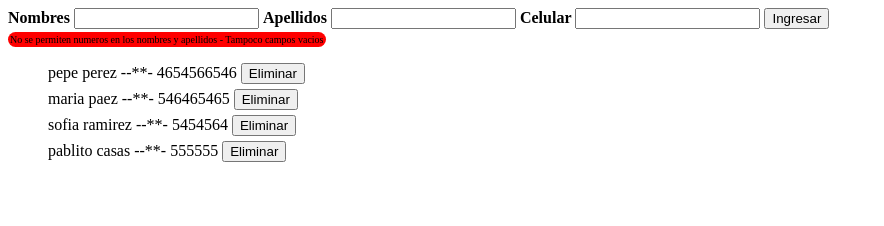
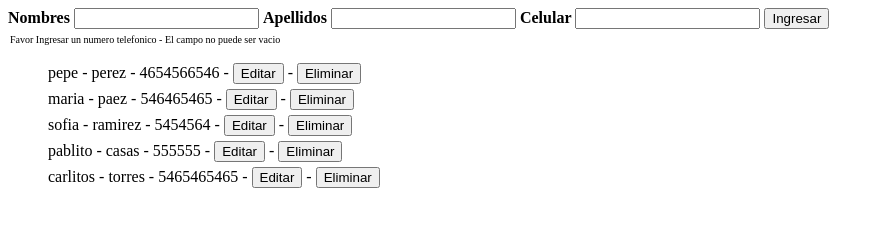
Before and after one commit to kensey1986/proyecto-crud, a plain HTML site: page index.html in a window 1280 px wide. Both pictures are taken after a click on the button "Ingresar". Shown: the whole page, without its empty margins (0-884 px from the left). Drawn offline with Linux system fonts and the light colour scheme.

Commit message:
parte-2-clase

```diff
--- a/index.css
+++ b/index.css
@@ -14,7 +14,16 @@ body div span {
     font-size: 10px;
     padding: 2px;
 }
+.editando{
+    background: gray;
+}
+.editando2{
+    background: none;
+}
+.btnAction1{
+    display: none;
+}
 
-.fondo{
-    background: red;
+.btnAction2{
+    display: inline-block;
 }
--- a/index.html
+++ b/index.html
@@ -9,16 +9,17 @@
 </head>
 <body>
     <div>
-        <form action="">
+        <form id="form" action="">
             <label for="nombres"> <strong>Nombres</strong> </label>
             <input  id="nombres" type="text">
             <label for="apellidos"> <strong>Apellidos</strong> </label>
             <input  id="apellidos" type="text">
             <label for="celular"> <strong>Celular</strong> </label>
             <input  id="celular" type="number">
-            <button  onclick="addClient()" type="button" >
+            <button id="btnAdd" onclick="addClient()" type="button" >
                 Ingresar
             </button>
+
         </form>
         <span id="error"></span>
     </div>
--- a/index.js
+++ b/index.js
@@ -10,96 +10,184 @@ const clientes = [
         id: 2,
         nombre: "maria",
         apellido: "paez",
-        celular:    546465465,
+        celular: 546465465,
     },
     {
         id: 3,
         nombre: "sofia",
         apellido: "ramirez",
-        celular:    5454564,
+        celular: 5454564,
     },
     {
         id: 4,
         nombre: "pablito",
         apellido: "casas",
-        celular:  555555,
+        celular: 555555,
+    },
+    {
+        id: 5,
+        nombre: 'carlitos',
+        apellido: ' torres',
+        celular: 5465465465
+
     }
 ]
 
-function list (data) {
+function list(data) {
     let nuevoNodo;
-    let botonEliminar
     data.forEach(element => {
         nuevoNodo = document.createElement("li");
-        nuevoNodo.innerHTML= `${element.nombre}  ${element.apellido} --**- ${element.celular} <button id=${element.id} onclick="deleteItem(${element.id})">Eliminar</button>`;
+        nuevoNodo.innerHTML = `${element.nombre} - ${element.apellido} - ${element.celular} - <button  name=${element.id} onclick="editItem(${element.id})">Editar</button> - <button name=${element.id} onclick="deleteItem(${element.id})">Eliminar</button>`;
+        nuevoNodo.setAttribute("id", `${element.id}`)
         document.getElementById('list').appendChild(nuevoNodo);
+    });
+    const nodoPadreListadohijos = document.getElementById("list");
 
-    });
+    console.log('====================================');
+    console.log(nodoPadreListadohijos.childNodes.length);
+    console.log('====================================');
+
 }
 
-list (clientes);
+list(clientes);
 
 // agrego clientes
 
-function addClient(){
+function addClient() {
     let inputNombres = document.getElementById("nombres");
     let inputApellidos = document.getElementById("apellidos");
     let inputCelular = document.getElementById("celular");
-    // const estado = true;
+    const id = Math.floor(Math.random() * (1000 - 1)) + 1;
 
-    const resp = validateData([ inputNombres, inputApellidos, inputCelular ]);
-    if(!resp){
+    let resp1 = valiateString(inputApellidos);
+    let resp2 = valiateString(inputNombres);
+    let resp3 = validateNumber(inputCelular);
+    // console.log(!resp3, !resp2, !resp1);
+    if (!resp1 && !resp2 && !resp3) {
+
         clientes.push({
+            id,
             nombre: inputNombres.value,
             apellido: inputApellidos.value,
+            celular: inputCelular.valueAsNumber
         })
+
         let nuevoNodo = document.createElement("li");
-        nuevoNodo.innerHTML= `${inputNombres.value} ${inputApellidos.value} - ${inputCelular.valueAsNumber}`;
+        nuevoNodo.innerHTML = `${inputNombres.value} ${inputApellidos.value}  ${inputCelular.valueAsNumber} - <button  name=${id} onclick="editItem(${id})">Editar</button> - <button name=${id} onclick="deleteItem(${id})">Eliminar</button>`;
+        nuevoNodo.setAttribute("id", `${id}`)
         document.getElementById('list').appendChild(nuevoNodo);
+        inputNombres.value = '';
+        inputApellidos.value = '';
+        inputCelular.value = '';
+        document.getElementById("error").innerHTML = '';
+        document.getElementById("error").setAttribute("class", "");
+    }
+}
 
-        inputNombres.value ='';
-        inputApellidos.value ='';
-        inputCelular.value='';
-        document.getElementById("error").textContent= '';
-        document.getElementById("error").setAttribute("class", "");
+function valiateString(element) {
+    const tieneNumero = /[0-9]/;
+    const textError = document.getElementById("error");
+         let resp = false;
+        if (element.type === 'text') {
+            console.log('entro');
+            if (element.value === '') {
+                textError.setAttribute("class", "fondo");
+                textError.innerHTML = `Favor Ingresar <strong>*${element.id}*</strong> - El campo no puede ser vacio`;
+                resp = true;
+            }
+            if (element.value.match(tieneNumero)) {
+                textError.setAttribute("class", "fondo");
+                textError.innerHTML = `El campo <strong>*${element.id}*</strong> - No debe contener Numeros`;
+                resp = true;
+            }
+            return resp;
+        }
+        return resp;
+}
+function validateNumber ( element){
+    const tieneLetras = /[A-Z a-z,*+/%$?¿!¡]/;
+    const textError = document.getElementById("error");
+    let resp = false;
+    if (element.type === 'number') {
+        if (element.value === '') {
+            textError.setAttribute("class", "fondo");
+            textError.textContent = 'Favor Ingresar un numero telefonico - El campo no puede ser vacio';
+            resp = true;
+        }
+        if (element.value.match(tieneLetras)) {
+            textError.setAttribute("class", "fondo");
+            textError.textContent = 'No se permiten letras ni simbolos en el numero telefonico';
+            resp = true;
+        }
+    }
+    return resp;
+}
 
-    }
+function deleteItem(id) {
+    // let nodoPadre = document.getElementById(`${id}`).parentNode;
+
+    let nodoPadre = document.getElementById("list");
+
+    const item = document.getElementById(`${id}`);
+
+    nodoPadre.removeChild(item);
+}
+
+
+
+function editItem(id) {
+    let data = document.getElementById(`${id}`);
+    data.setAttribute("class", "editando")
+
+    let btns = document.getElementsByName(`${id}`);
+
+
+    btns[0].setAttribute("disabled", "true")
+    btns[1].setAttribute("disabled", "true")
+
+    let cliente = data.textContent;
+
+    cliente = cliente.split(' - ', 3);
+
+    console.log('====================================');
+    console.log(cliente);
+    console.log('====================================');
+
+    // aqui seteo o envio los datos seleccionados a mis input
+    let inputNombres = document.getElementById("nombres");
+    inputNombres.value = cliente[0];
+    let inputApellidos = document.getElementById("apellidos");
+    inputApellidos.value = cliente[1] ;
+    let inputCelular = document.getElementById("celular");
+    inputCelular.valueAsNumber = cliente[2];
+
+
+    // saco de la vista el boton mas no lo elinimo del DOM
+    let btnAction = document.getElementById("btnAdd");
+    btnAction.setAttribute("class", "btnAction1" )
+
+    //crea boton nuevo para actualizar
+    let btnUpdate = document.createElement("button");
+    btnUpdate.setAttribute("name", `${id}` )
+    btnUpdate.setAttribute("type", "button")
+    btnUpdate.textContent= 'Actualizar';
+    btnUpdate.setAttribute("onclick", `updateClient(${id})`)
+
+    document.getElementById('form').appendChild(btnUpdate);
+
 
 }
 
-function validateData(data){
-    console.log('====================================');
-    console.log(data);
-    console.log('====================================');
-    const tieneNumero = /[0-9]/;
-    const tieneLetras = /[A-Z a-z,*+/%$?¿!¡]/;
-    const textError = document.getElementById("error");
-    const resp = false;
-    data.forEach(element => {
-
-        if (element.type === 'text') {
-            if (element.value.match(tieneNumero) || element.value === '') {
-                textError.setAttribute("class", "fondo" );
-                textError.textContent= 'No se permiten numeros en los nombres y apellidos - Tampoco campos vacios';
-                resp= true;
-            }
-
-        }
-        if (element.type === 'number') {
-            if (element.value.match(tieneLetras) || element.value === '' ) {
-                textError.setAttribute("class", "fondo" );
-                textError.textContent= 'No se permiten letras ni simbolos en el numero telefonico - Tampoco puede estar vacio';
-                resp= true;
-            }
-
-        }
-
-    });
+function updateClient (id){
+  console.log(id);
+  let dataCliente = document.getElementById(`${id}`)
+  let inputNombres = document.getElementById("nombres");
+  let inputApellidos = document.getElementById("apellidos");
+  let inputCelular = document.getElementById("celular");
+  console.log('============dataCliente========================');
+  console.log(dataCliente);
+  console.log('====================================');
+  dataCliente.innerHTML = `${inputNombres.value} ${inputApellidos.value}  ${inputCelular.valueAsNumber} - <button  name=${id} onclick="editItem(${id})">Editar</button> - <button name=${id} onclick="deleteItem(${id})">Eliminar</button>`;
+  dataCliente.setAttribute("id", `${id}`)
+  dataCliente.setAttribute("class","")
 }
-
-function deleteItem (dato) {
-     console.log('==============trae======================');
-     console.log(dato);
-    console.log('====================================');
-
-}
```
